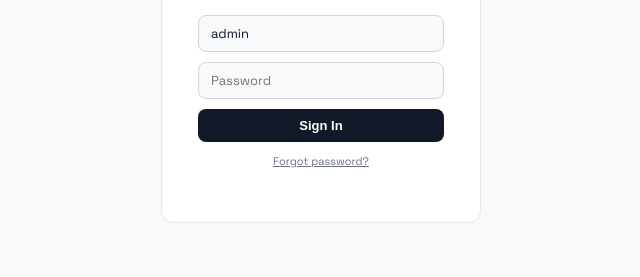
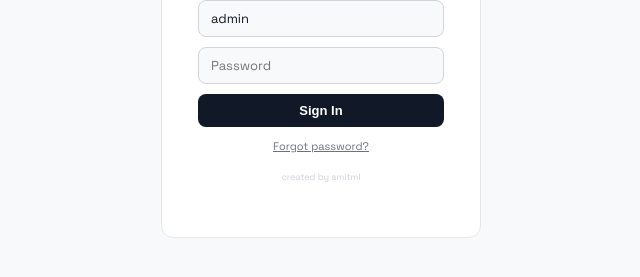
Before and after one commit to amitml/cost-intelligence-agent, a website built with Vite: page web/index.html in a window 1280 px wide. Shown: the part 333-610 px from the top of the page, without its empty margins (319-959 px from the left). Built offline with nearby package versions, Linux system fonts and the light colour scheme; what aws-amplify would draw is missing.

Commit message:
Move creator to left side + add to login page

```diff
--- a/web/index.html
+++ b/web/index.html
@@ -96,6 +96,7 @@ header{height:60px;border-bottom:1px solid var(--border);display:flex;align-item
       <input type="password" id="confirmPassInput" placeholder="Confirm password" onkeydown="if(event.key==='Enter')doNewPassword()"/>
       <button onclick="doNewPassword()">Set Password</button>
     </div>
+    <p style="margin-top:18px;font-size:9px;color:var(--text-faint);opacity:0.5">created by amitml</p>
   </div>
 </div>
 <header>
@@ -122,6 +123,6 @@ header{height:60px;border-bottom:1px solid var(--border);display:flex;align-item
   </div>
 </div>
 <script type="module" src="/main.js"></script>
-<div style="position:fixed;bottom:8px;right:12px;font-size:10px;color:var(--text-faint);opacity:0.6">created by amitml</div>
+<div style="position:fixed;bottom:8px;left:12px;font-size:10px;color:var(--text-faint);opacity:0.6">created by amitml</div>
 </body>
 </html>
```
